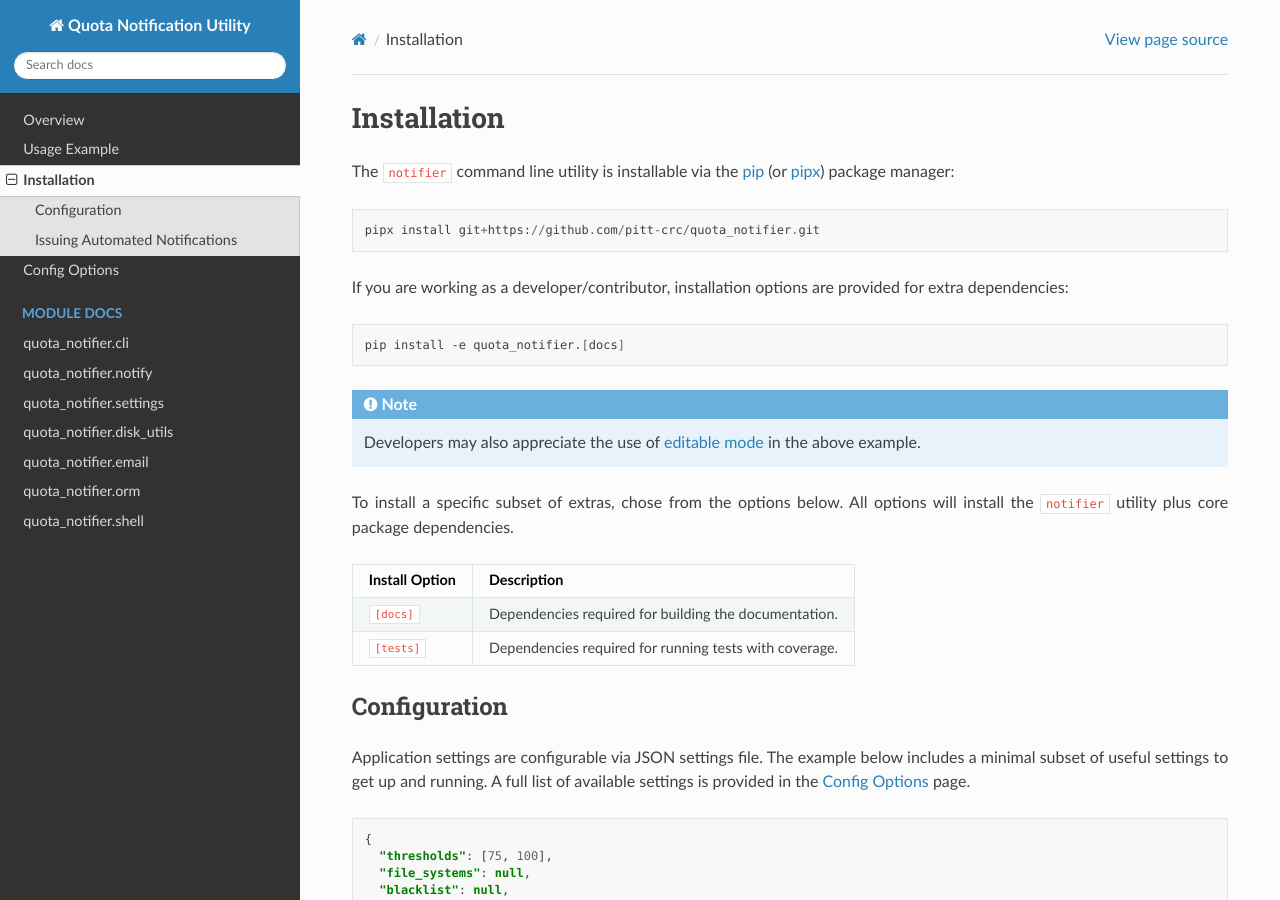
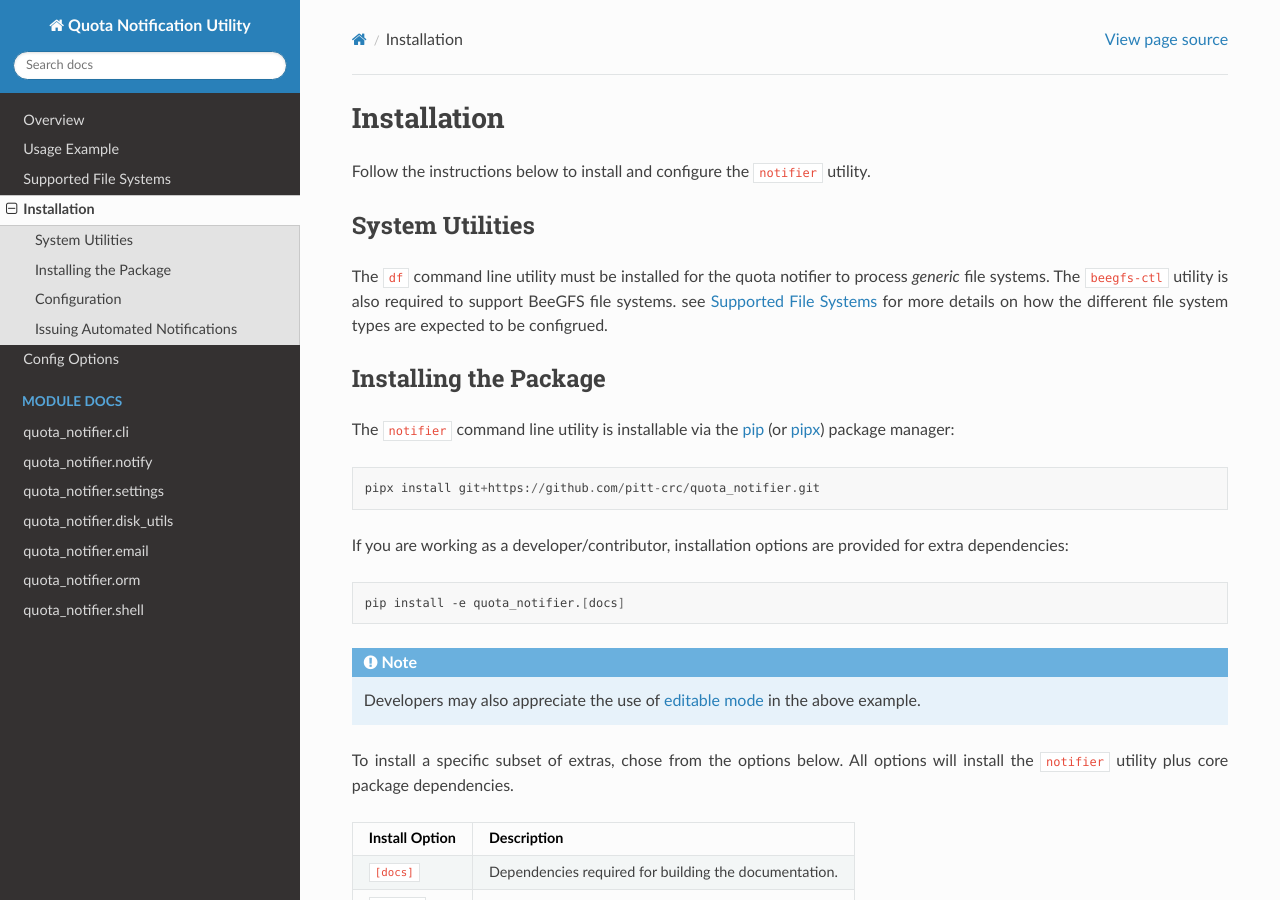
Before and after one commit to pitt-crc/quota_notifier, a Sphinx documentation site: the page built from docs/source/overview/install.rst, in a window 1280 px wide and 900 px high. Built offline with Sphinx 7.4.7 and the Read the Docs theme 2.0.0, drawn with Linux system fonts in a browser that asks for light colours.

Commit message:
Adds docs for suppoorted file systems (#91)
* Add docs on suppoorted file systems

* Clarification edits

```diff
--- a/docs/source/index.rst
+++ b/docs/source/index.rst
@@ -8,6 +8,7 @@ Quota Notification Utility
 
    Overview<self>
    overview/usage
+   overview/file_systems
    overview/install
    overview/config_options
 
--- a/docs/source/overview/install.rst
+++ b/docs/source/overview/install.rst
@@ -1,5 +1,18 @@
 Installation
 ============
+
+Follow the instructions below to install and configure the ``notifier`` utility.
+
+System Utilities
+----------------
+
+The ``df`` command line utility must be installed for the quota notifier to
+process *generic* file systems. The ``beegfs-ctl`` utility is also required to
+support BeeGFS file systems. see :doc:`file_systems` for more details on how
+the different file system types are expected to be configrued.
+
+Installing the Package
+----------------------
 
 The ``notifier`` command line utility is installable via the `pip <https://pip.pypa.io/en/stable/>`_
 (or `pipx <https://pypa.github.io/pipx/>`_) package manager:
```
Also changed, not shown: docs/source/overview/file_systems.rst (added, +23 -0 lines).
